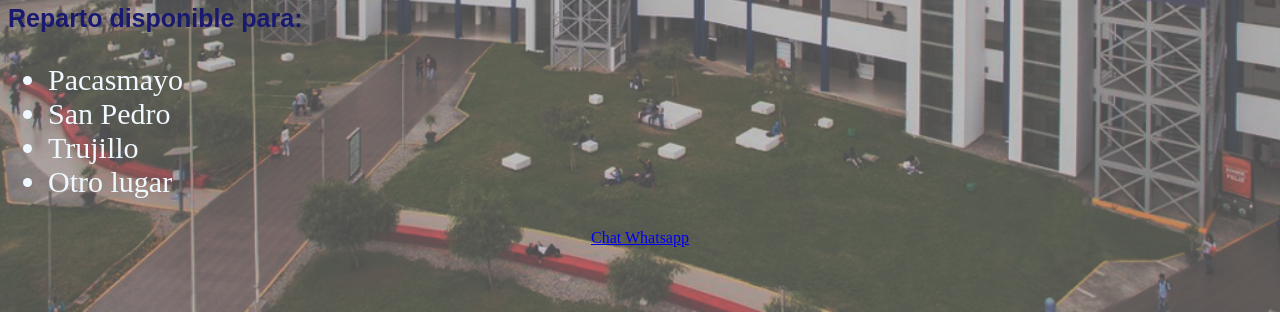
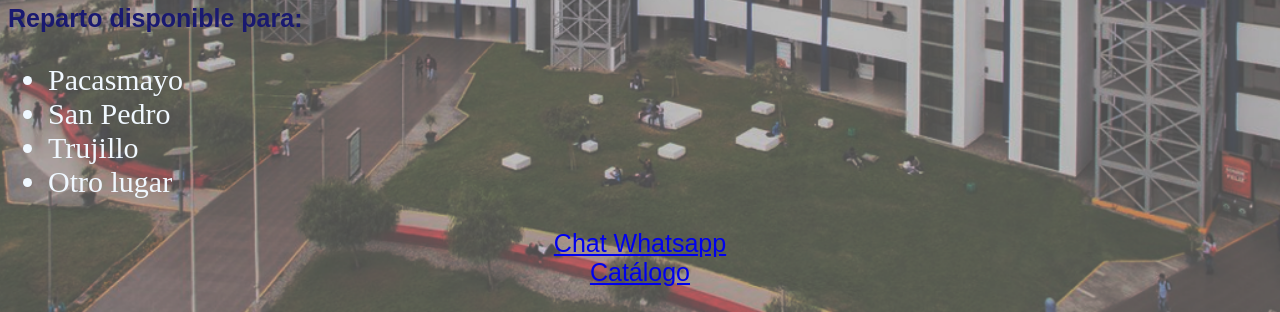
Before and after one commit to Creadordepaginasweb/ImportandoBienestar.github.io, a plain HTML site: page index.html in a window 1280 px wide. Shown: the part 488-800 px from the top of the page. Drawn offline with Linux system fonts and the light colour scheme.

Commit message:
Subi nuevo

```diff
--- a/index.html
+++ b/index.html
@@ -29,8 +29,14 @@
     <li>Otro lugar</li>
   </ul>
 
-<div style="text-align: center;">
-  <a href="https://w.app/importandobienestar">Chat Whatsapp</a>
+<div>
+  <div style="text-align: center;font-family: arial;font-size: 25px;">
+    <a href="https://w.app/importandobienestar">Chat Whatsapp</a>
+    </div>
+
+<div style="text-align: center;font-family: arial;font-size: 25px;">
+  <a href="https://canastita.com/e/importando-bienestar">Catálogo</a>
+</div>
 </div>
 
 </body>
```
